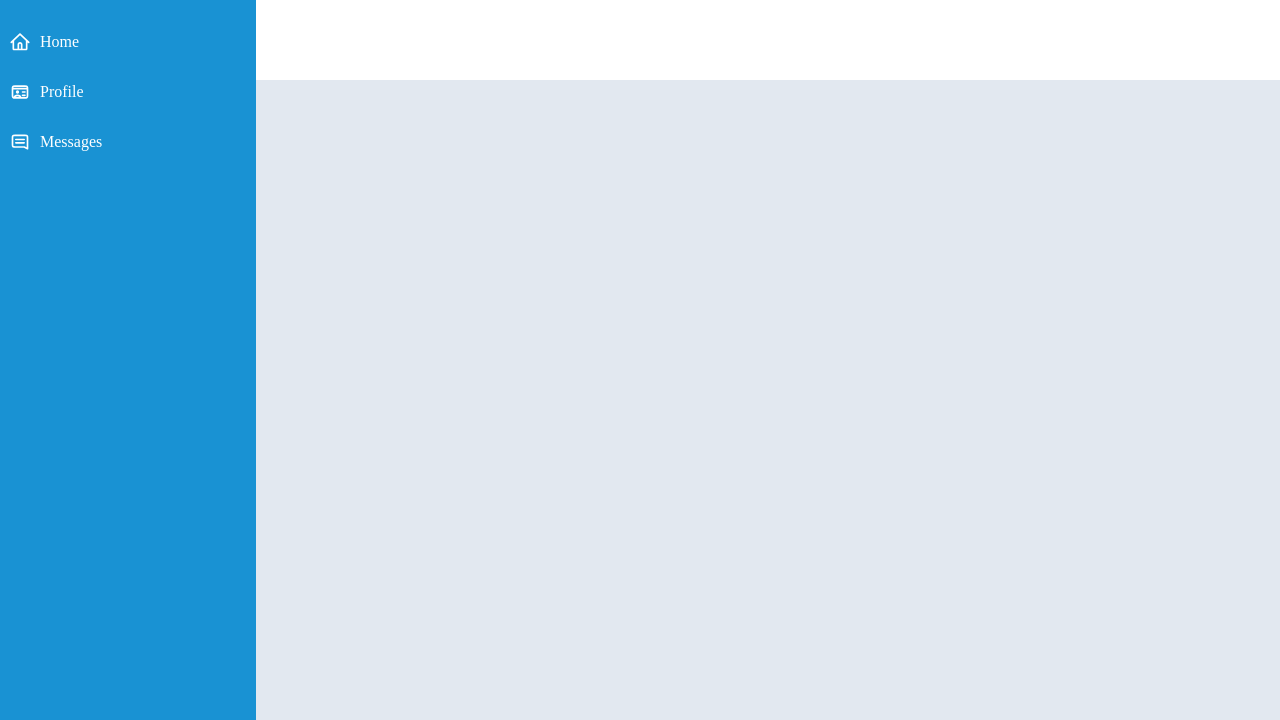
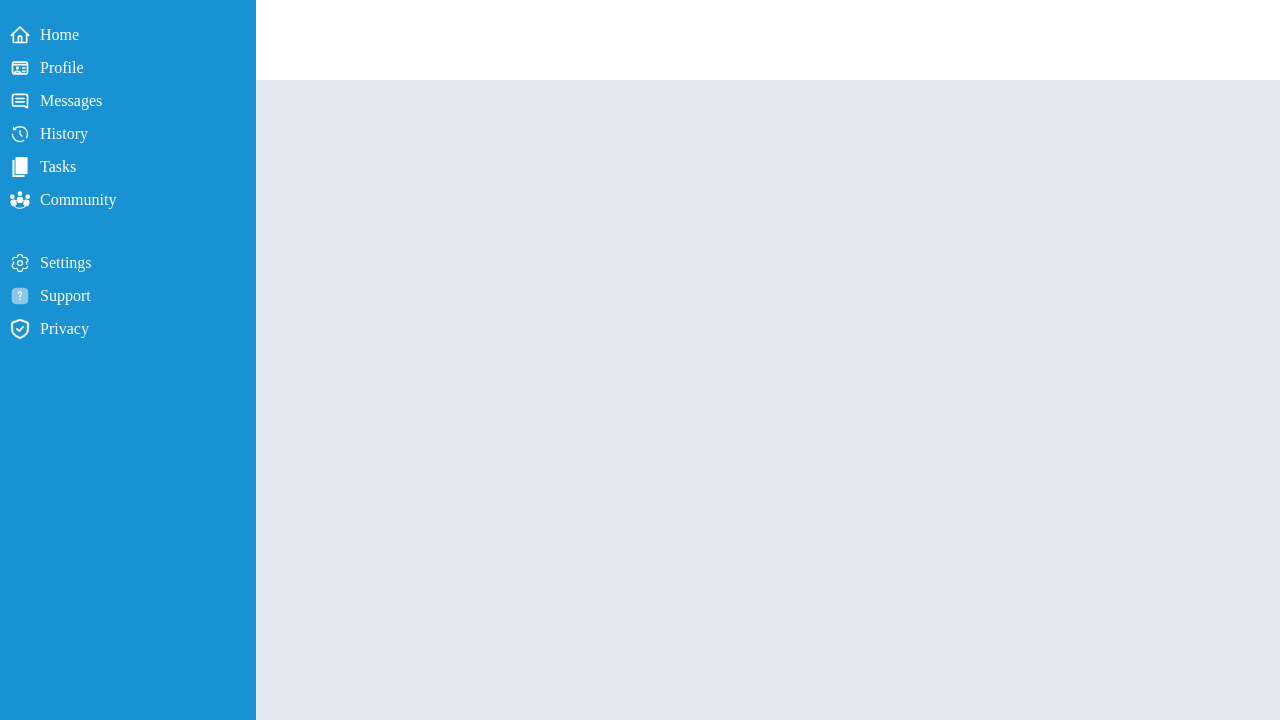
Before and after one commit to kingkardan98/odin-dashboard, a plain HTML site: page index.html in a window 1280 px wide. Shown: the part 80-800 px from the top of the page. Drawn offline with Linux system fonts and the light colour scheme; a web font is replaced by a local one.

Commit message:
Finished lat bar

```diff
--- a/index.html
+++ b/index.html
@@ -28,6 +28,32 @@
                     <a href=""><img src="./material/message-square-lines-alt-svgrepo-com.svg" class="iconSmall"></a>
                     <p><a href="#">Messages</a></p>
                 </div>
+                <div class="latBarText">
+                    <a href=""><img src="./material/history-svgrepo-com.svg" class="iconSmall"></a>
+                    <p><a href="#">History</a></p>
+                </div>
+                <div class="latBarText">
+                    <a href=""><img src="./material/rectangular-paper-sheets-filled-sign-svgrepo-com.svg" class="iconSmall"></a>
+                    <p><a href="#">Tasks</a></p>
+                </div>
+                <div class="latBarText">
+                    <a href=""><img src="./material/community-svgrepo-com.svg" class="iconSmall"></a>
+                    <p><a href="#">Community</a></p>
+                </div>
+            </div>
+            <div class="latBarList">
+                <div class="latBarText">
+                    <img src="./material/settings-svgrepo-com.svg" class="iconSmall">
+                    <p><a href="#">Settings</a></p>
+                </div>
+                <div class="latBarText">
+                    <img src="./material/question-square-svgrepo-com.svg" class="iconSmall">
+                    <p><a href="#">Support</a></p>
+                </div>
+                <div class="latBarText">
+                    <img src="./material/secure-shield-password-protect-safe-svgrepo-com.svg" class="iconSmall">
+                    <p><a href="#">Privacy</a></p>
+                </div>
             </div>
         </div>
         <div class="upperBar"></div>
--- a/style.css
+++ b/style.css
@@ -24,6 +24,7 @@
 
  .latBarText {
     display: flex;
+    margin-bottom: -17px;
  }
 
  .latBarText > * {
@@ -33,16 +34,19 @@
  .latBarText a {
     display: flex;
     align-items: center;
+    justify-content: center;
     color: white;
     text-decoration: none;
  }
 
  .latBarList {
-    padding-top: 20px;
+   margin-top: 30px;
  }
 
  .iconSmall {
-    width: 20px;
+   display: flex;
+   align-items: center;
+   width: 20px;
  }
 
  .iconBig {
```
Also changed, not shown: material/community-svgrepo-com.svg (added), material/history-svgrepo-com.svg (added), material/question-square-svgrepo-com.svg (added), material/rectangular-paper-sheets-filled-sign-svgrepo-com.svg (added), material/secure-shield-password-protect-safe-svgrepo-com.svg (added), material/settings-svgrepo-com.svg (added).
